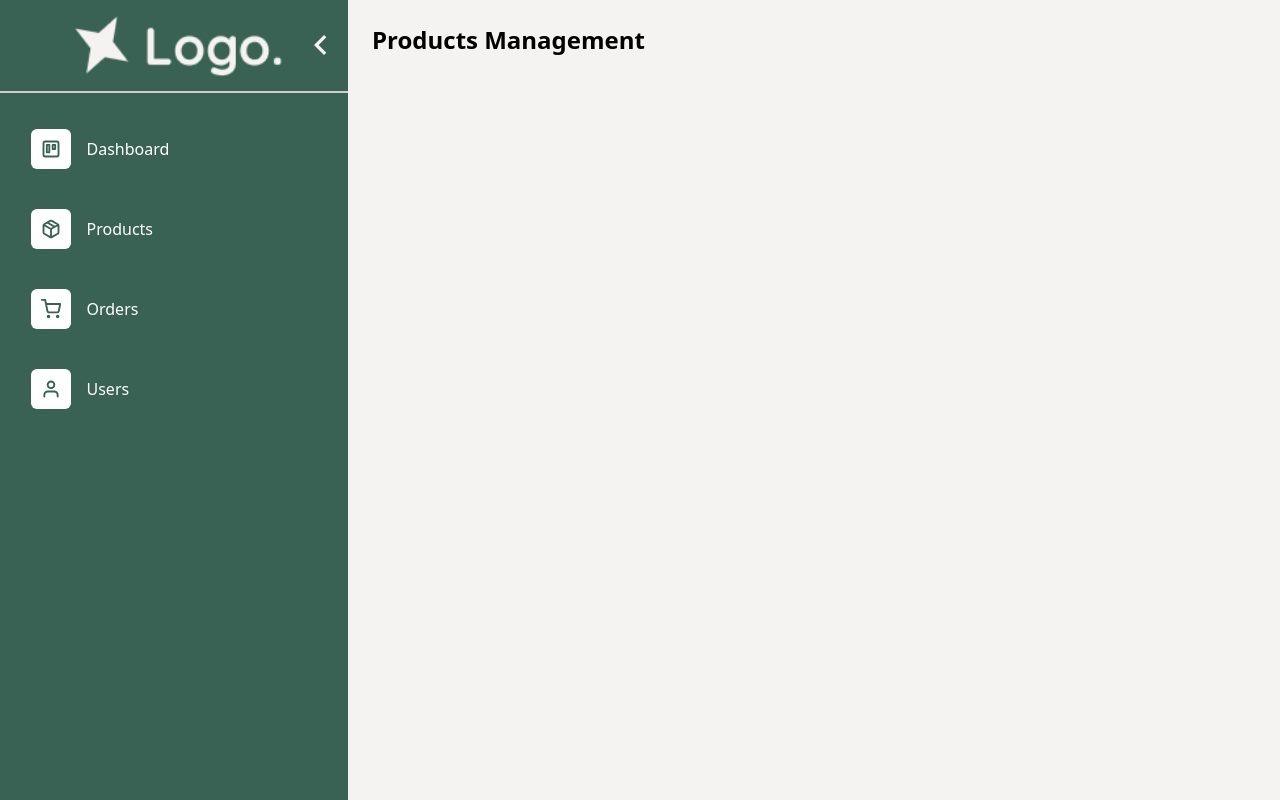
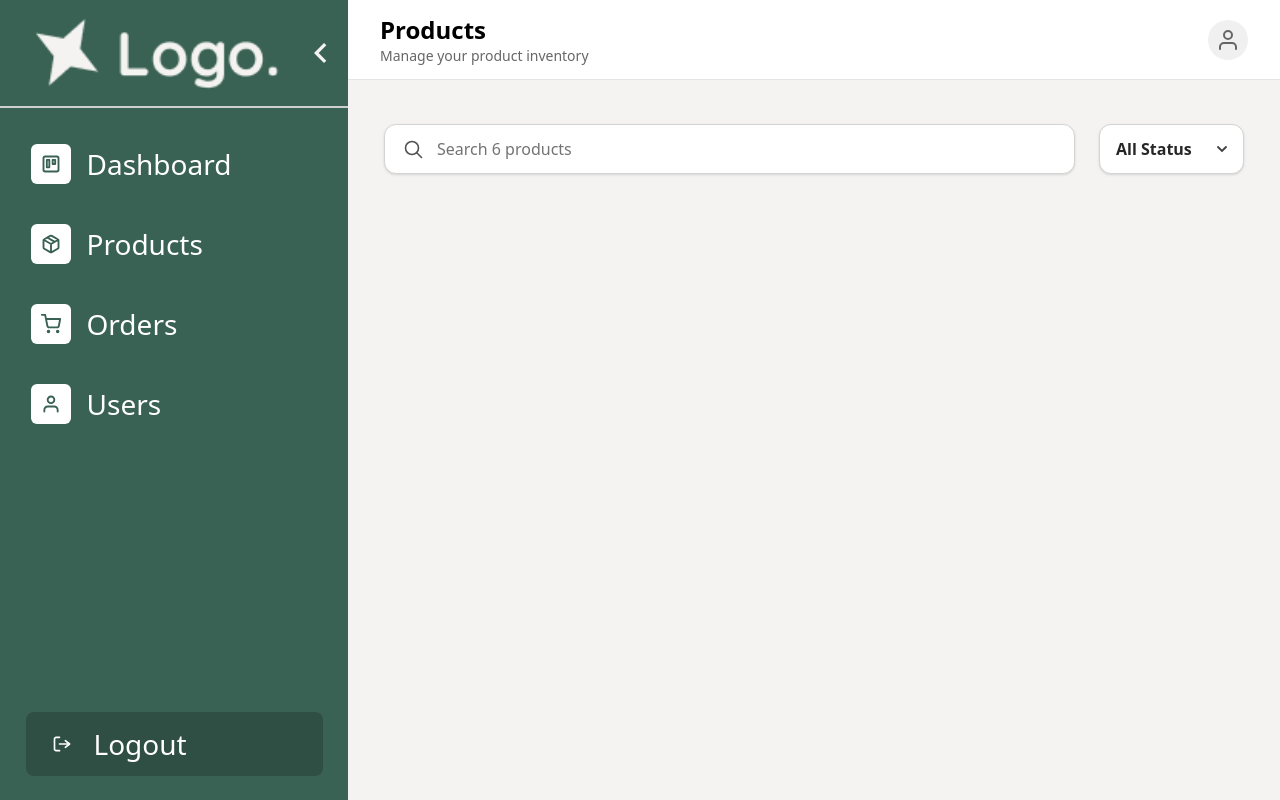
Before and after one commit to lyns184/FE-shoes_web, a React (Vite) app: page /admin/products in a window 1280 px wide. Built offline with nearby package versions, Linux system fonts and the light colour scheme.

Commit message:
Update AdminSidebar

```diff
--- a/src/components/common/AdminSidebar.tsx
+++ b/src/components/common/AdminSidebar.tsx
@@ -58,7 +58,7 @@ const AdminSidebar = () => {
             </button>
         </figure>
 
-        <nav className='w-full h-full flex flex-col items-center gap-4 mt-6 overflow-visible'>
+        <nav className='flex-1 w-full flex flex-col items-center gap-4 mt-6 overflow-visible'>
             {navItems.map((item) => {
                 const path = item.label === 'Dashboard' ? '/admin' : `/admin/${item.label.toLowerCase()}`;
                 return (
@@ -67,10 +67,10 @@ const AdminSidebar = () => {
                             <span className={`rounded-md flex items-center justify-center bg-white group-hover:bg-[#396254] shrink-0 transition-all duration-150 ${collapsed ? 'w-8 h-8' : 'w-10 h-10'}`}>
                                 {item.icon}
                             </span>
-                            <span className="font-medium whitespace-nowrap">{item.label}</span>
+                            <span className="font-medium whitespace-nowrap text-[28px] leading-none">{item.label}</span>
                         </button>
                         {collapsed && (
-                            <span className="absolute left-full top-1/2 -translate-y-1/2 ml-4 whitespace-nowrap px-3 py-2 rounded bg-[#396254] text-white text-sm font-medium shadow-lg opacity-0 invisible group-hover:opacity-100 group-hover:visible transition-all duration-150 pointer-events-none z-50">
+                            <span className="absolute left-full top-1/2 -translate-y-1/2 ml-4 whitespace-nowrap px-3 py-2 rounded bg-[#396254] text-white text-[28px] leading-none font-medium shadow-lg opacity-0 invisible group-hover:opacity-100 group-hover:visible transition-all duration-150 pointer-events-none z-50">
                                 {item.label}
                             </span>
                         )}
@@ -78,6 +78,23 @@ const AdminSidebar = () => {
                 );
             })}
         </nav>
+
+        <div className="w-full pb-6 px-3 flex justify-center">
+            <button
+                type="button"
+                onClick={() => navigate('/')}
+                className={`group cursor-pointer flex items-center gap-3 px-4 py-3 rounded-lg text-white bg-[#2f4f45] hover:bg-white hover:text-[#2f4f45] transition-colors duration-150 ${collapsed ? 'w-16 justify-center' : 'w-11/12 justify-start'}`}
+            >
+                <span className={`flex items-center justify-center shrink-0 transition-all duration-150 ${collapsed ? 'w-8 h-8' : 'w-10 h-10'}`}>
+                    <svg width="24" height="24" viewBox="0 0 24 24" fill="none" xmlns="http://www.w3.org/2000/svg" className="w-5 h-5 text-white group-hover:text-[#2f4f45]">
+                        <path d="M9 4H5C4.46957 4 3.96086 4.21071 3.58579 4.58579C3.21071 4.96086 3 5.46957 3 6V18C3 18.5304 3.21071 19.0391 3.58579 19.4142C3.96086 19.7893 4.46957 20 5 20H9" stroke="currentColor" strokeWidth="2" strokeLinecap="round" strokeLinejoin="round"/>
+                        <path d="M16 16L21 12L16 8" stroke="currentColor" strokeWidth="2" strokeLinecap="round" strokeLinejoin="round"/>
+                        <path d="M21 12H9" stroke="currentColor" strokeWidth="2" strokeLinecap="round" strokeLinejoin="round"/>
+                    </svg>
+                </span>
+                {!collapsed && <span className="font-medium whitespace-nowrap text-[28px] leading-none">Logout</span>}
+            </button>
+        </div>
     </aside>;
 }
 
--- a/src/pages/Admin/index.tsx
+++ b/src/pages/Admin/index.tsx
@@ -6,7 +6,7 @@ const Admin = () => {
     return <div className="w-full flex min-h-screen">
         <AdminSidebar />
         <div className="flex-1 flex flex-col bg-[#F4F3F1]">
-            <main className="flex-1 p-6 overflow-auto">
+            <main className="flex-1 overflow-auto min-h-0">
                 <Outlet />
             </main>
         </div>
--- a/src/pages/Admin/pages/Products/index.tsx
+++ b/src/pages/Admin/pages/Products/index.tsx
@@ -1,8 +1,150 @@
+import { useMemo, useState } from 'react';
+import AdminHeader from '../../../../components/common/AdminHeader';
+
 const AdminProducts = () => {
-    return <div>
-        <h2 className="text-2xl font-bold mb-4">Products Management</h2>
-        {/* Add your products management UI here */}
-    </div>;
-}
+    const [searchTerm, setSearchTerm] = useState('');
+    const [status, setStatus] = useState('All Status');
+
+    const statuses = useMemo(() => [
+        'All Status',
+        'Pending',
+        'Processing',
+        'Shipped',
+        'Delivered',
+        'Cancelled'
+    ], []);
+
+    const products = useMemo(() => ([
+        {
+            name: 'Air Max 90',
+            brand: 'Nike',
+            colors: [
+                { label: 'Triple White', hex: '#ffffff' },
+                { label: 'Infrared', hex: '#ef4a3c' }
+            ],
+            sizes: [38, 39, 40, 41, 42],
+            price: 150,
+            stock: 42
+        },
+        {
+            name: 'Ultraboost Light',
+            brand: 'Adidas',
+            colors: [
+                { label: 'Core Black', hex: '#1f1f1f' },
+                { label: 'Cloud White', hex: '#f8f8f8' }
+            ],
+            sizes: [39, 40, 41, 42, 43, 44],
+            price: 180,
+            stock: 28
+        },
+        {
+            name: '550',
+            brand: 'New Balance',
+            colors: [
+                { label: 'White Navy', hex: '#f7f7f5' },
+                { label: 'Green Gum', hex: '#0f5132' }
+            ],
+            sizes: [38, 39, 40, 41, 42, 43],
+            price: 120,
+            stock: 35
+        },
+        {
+            name: 'Chuck 70 High',
+            brand: 'Converse',
+            colors: [
+                { label: 'Parchment', hex: '#f3e9da' },
+                { label: 'Black', hex: '#111111' }
+            ],
+            sizes: [37, 38, 39, 40, 41, 42],
+            price: 85,
+            stock: 64
+        },
+        {
+            name: 'Suede Classic',
+            brand: 'Puma',
+            colors: [
+                { label: 'Forest Night', hex: '#395348' },
+                { label: 'Royal Blue', hex: '#235db3' }
+            ],
+            sizes: [38, 39, 40, 41, 42, 43, 44],
+            price: 75,
+            stock: 52
+        },
+        {
+            name: 'Gel-Kayano 30',
+            brand: 'ASICS',
+            colors: [
+                { label: 'Midnight', hex: '#0c1626' },
+                { label: 'Glacier', hex: '#dce4ed' }
+            ],
+            sizes: [39, 40, 41, 42, 43, 44],
+            price: 160,
+            stock: 21
+        }
+    ]), []);
+
+    const totalProducts = products.length;
+
+    return <>
+        <AdminHeader title="Products" subtitle='Manage your product inventory' />
+        <section className="px-9 py-11">
+            <div className="flex flex-wrap items-center gap-6 justify-between">
+                <div className="flex-1 min-w-[320px] max-w-3xl">
+                    <label className="flex items-center gap-3 bg-white border border-neutral-300 rounded-xl px-4 py-3 shadow-sm focus-within:ring-2 focus-within:ring-emerald-500 transition">
+                        <svg aria-hidden="true" className="h-6 w-6 text-neutral-600" fill="none" stroke="currentColor" strokeWidth="1.6" viewBox="0 0 24 24">
+                            <circle cx="11" cy="11" r="6.5" />
+                            <path strokeLinecap="round" d="M16 16l4.5 4.5" />
+                        </svg>
+                        <input
+                            value={searchTerm}
+                            onChange={(e) => setSearchTerm(e.target.value)}
+                            placeholder={`Search ${totalProducts} products`}
+                            className="flex-1 bg-transparent outline-none text-neutral-800 placeholder:text-neutral-500 text-base"
+                        />
+                        {searchTerm && <button
+                            type="button"
+                            onClick={() => setSearchTerm('')}
+                            className="text-neutral-500 cursor-pointer hover:text-neutral-800 transition"
+                            aria-label="Clear search"
+                        >
+                            <svg
+                                aria-hidden="true"
+                                width="17"
+                                height="16"
+                                viewBox="0 0 17 16"
+                                fill="none"
+                                xmlns="http://www.w3.org/2000/svg"
+                                className="h-4 w-[17px]"
+                            >
+                                <path
+                                    d="M15.0032 1.0166L1.0166 14.5829M1.0166 1.0166L15.0032 14.5829"
+                                    stroke="#1A202C"
+                                    strokeWidth="2.03324"
+                                    strokeLinecap="round"
+                                    strokeLinejoin="round"
+                                />
+                            </svg>
+                        </button>}
+                    </label>
+                </div>
+
+                <div className="flex items-center">
+                    <div className="relative">
+                        <select
+                            value={status}
+                            onChange={(e) => setStatus(e.target.value)}
+                            className="appearance-none bg-white border border-neutral-300 text-neutral-800 text-base font-semibold rounded-xl px-4 py-3 pr-10 shadow-sm cursor-pointer focus:ring-2 focus:ring-emerald-500 focus:border-emerald-500"
+                        >
+                            {statuses.map((option) => <option key={option} value={option}>{option}</option>)}
+                        </select>
+                        <svg aria-hidden="true" className="pointer-events-none absolute right-3 top-1/2 -translate-y-1/2 h-5 w-5 text-neutral-700" viewBox="0 0 20 20" fill="none" stroke="currentColor" strokeWidth="1.8" strokeLinecap="round">
+                            <path d="M6 8l4 4 4-4" />
+                        </svg>
+                    </div>
+                </div>
+            </div>
+        </section>
+    </>;
+};
 
 export default AdminProducts;
```
